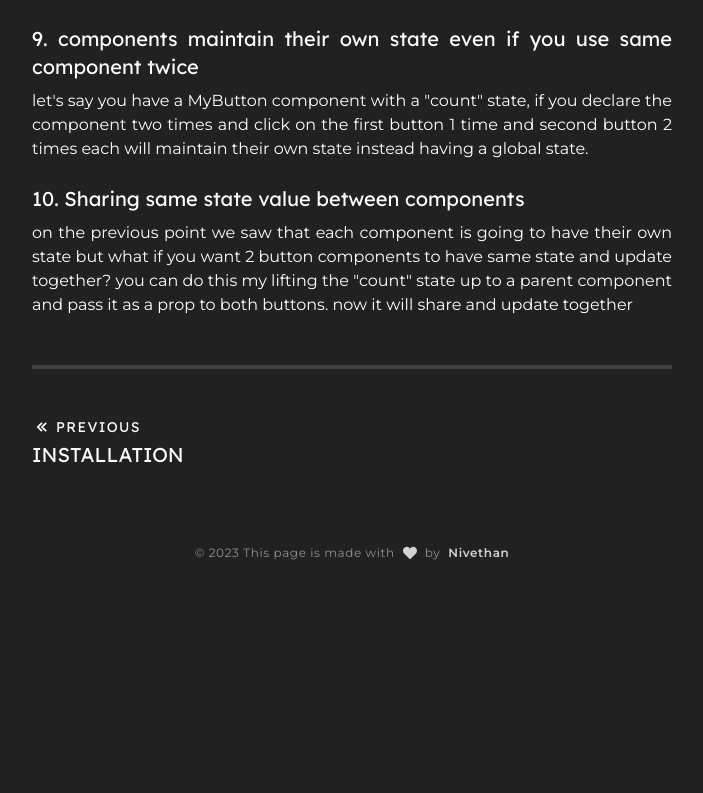
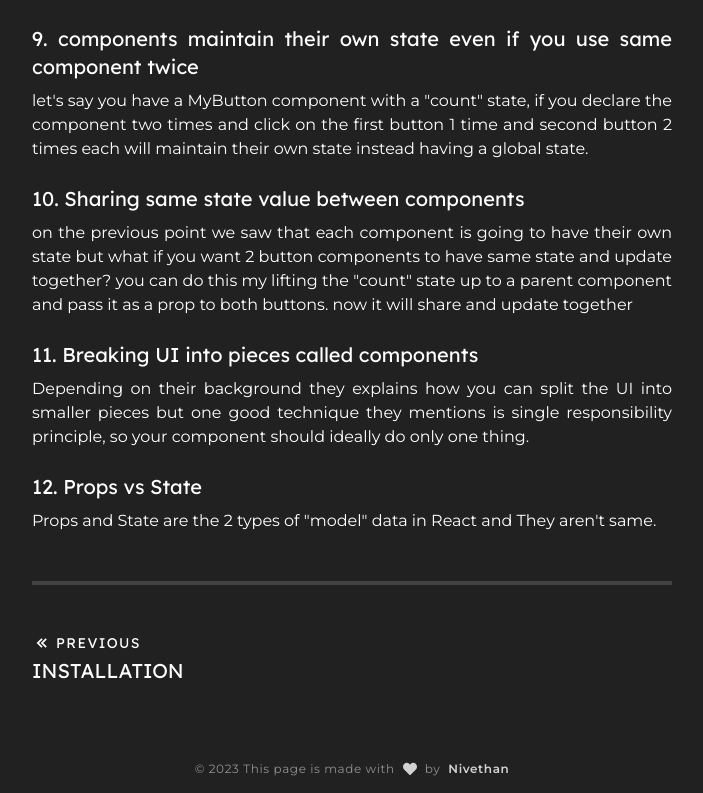
Before and after one commit to Nivethan-Ar/minimal-blog, a Next.js app: page /blog/react/quick-start in a window 1280 px wide. Shown: the part 1591-2384 px from the top of the page, without its empty margins (288-991 px from the left). Before the commit the page ends 2168 px from the top, so only its background shows below. Built offline with nearby package versions, Linux system fonts and the light colour scheme.

Commit message:
feat: add content

```diff
--- a/pages/blog/react/quick-start.tsx
+++ b/pages/blog/react/quick-start.tsx
@@ -125,6 +125,17 @@ function Quick() {
             prop to both buttons. now it will share and update together
           </p>
         </ContentBlock>
+
+        <ContentBlock subHeading='Breaking UI into pieces called components'>
+          <p>
+            Depending on their background they explains how you can split the UI into smaller pieces but one good technique they mentions is single responsibility principle, so your component should ideally do only one thing.
+          </p>
+        </ContentBlock>
+        <ContentBlock subHeading='Props vs State'>
+          <p>
+            Props and State are the 2 types of "model" data in React and They aren't same.
+          </p>
+        </ContentBlock>
       </Blog>
     </>
   );
```
